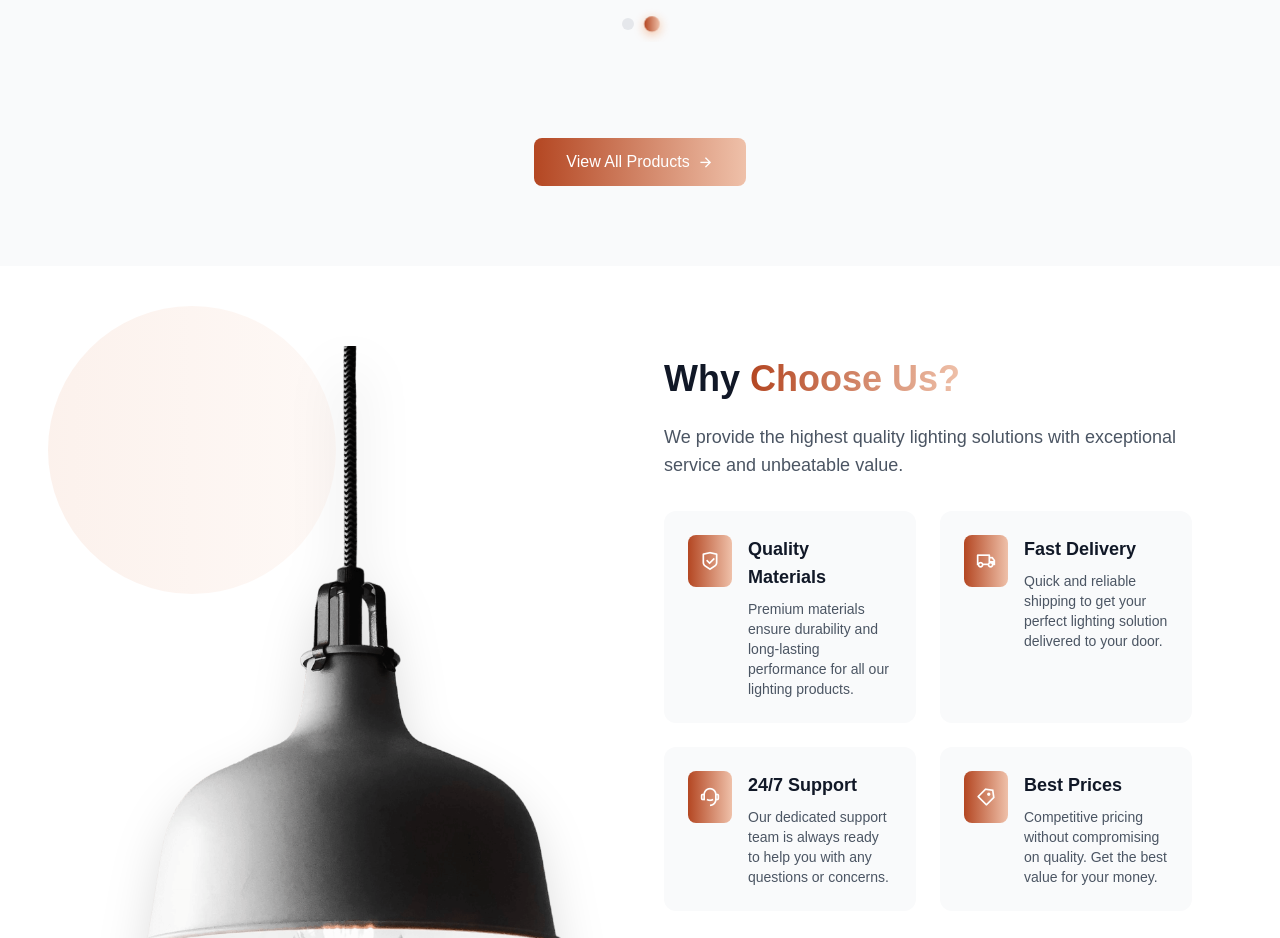
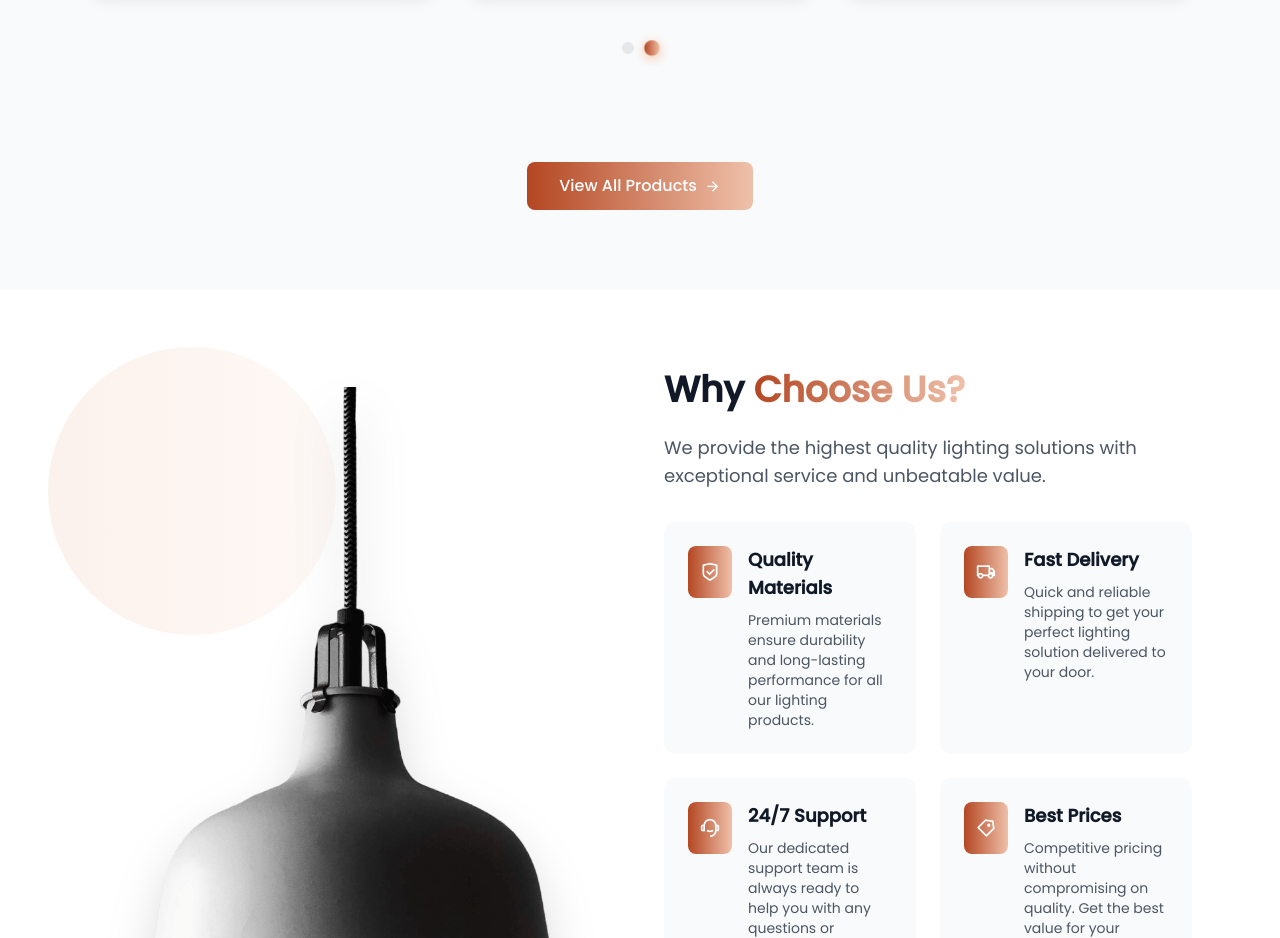
Before and after one commit to Satyarthranjan8051/lamp-website-react, a React (Vite) app: page / in a window 1280 px wide. Shown: the part 1500-2438 px from the top of the page. Built offline with nearby package versions, Linux system fonts and the light colour scheme.

Commit message:
fix: move @import to top and improve base CSS for Tailwind compatibility

```diff
--- a/src/index.css
+++ b/src/index.css
@@ -1,8 +1,9 @@
+@import url("https://fonts.googleapis.com/css2?family=Montserrat:wght@400;500;600&family=Poppins:wght@400;500&display=swap");
+
 @tailwind base;
 @tailwind components;
 @tailwind utilities;
 
-@import url("https://fonts.googleapis.com/css2?family=Montserrat:wght@400;500;600&family=Poppins:wght@400;500&display=swap");
 
 :root {
   --header-height: 3.5rem;
```
